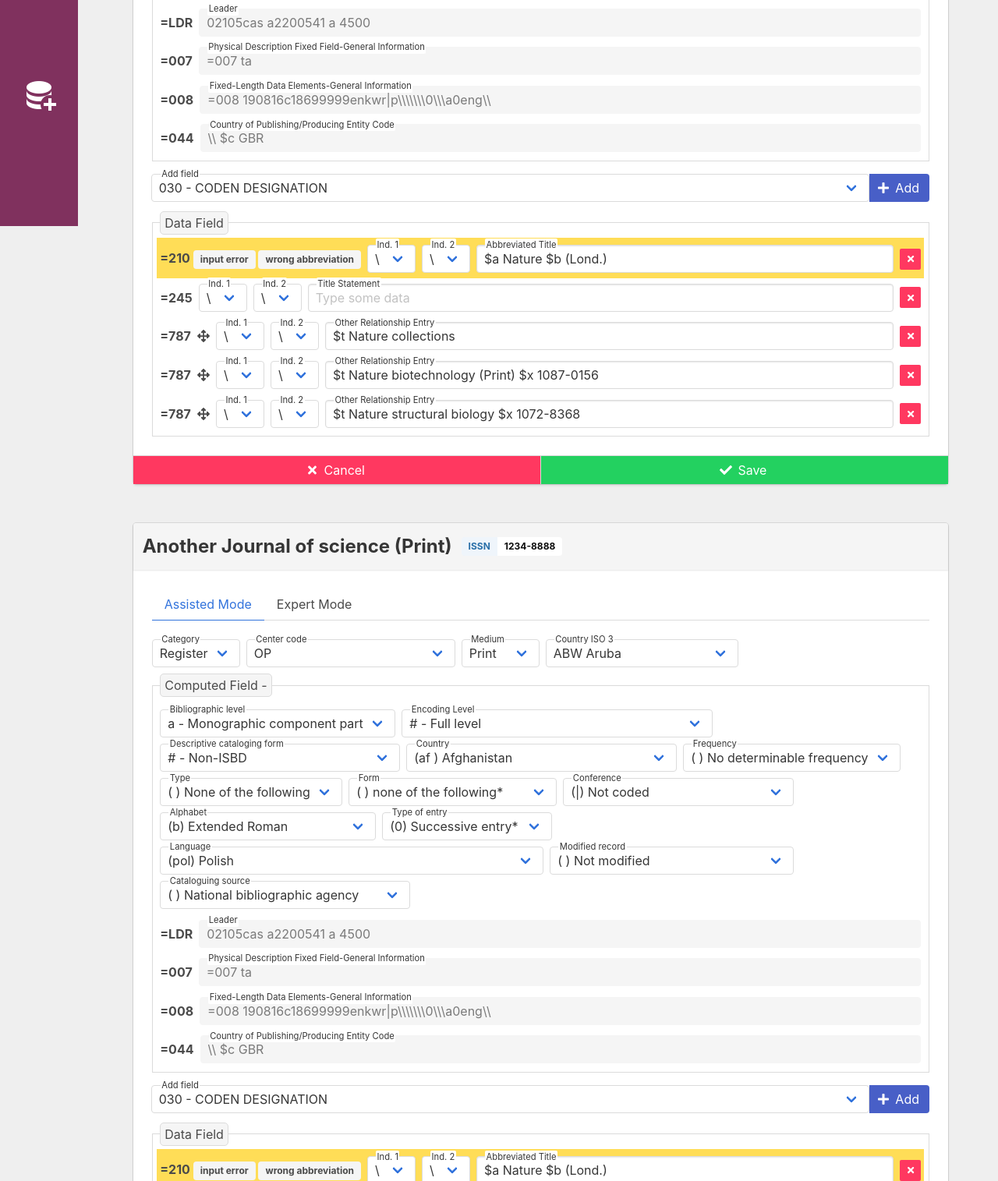
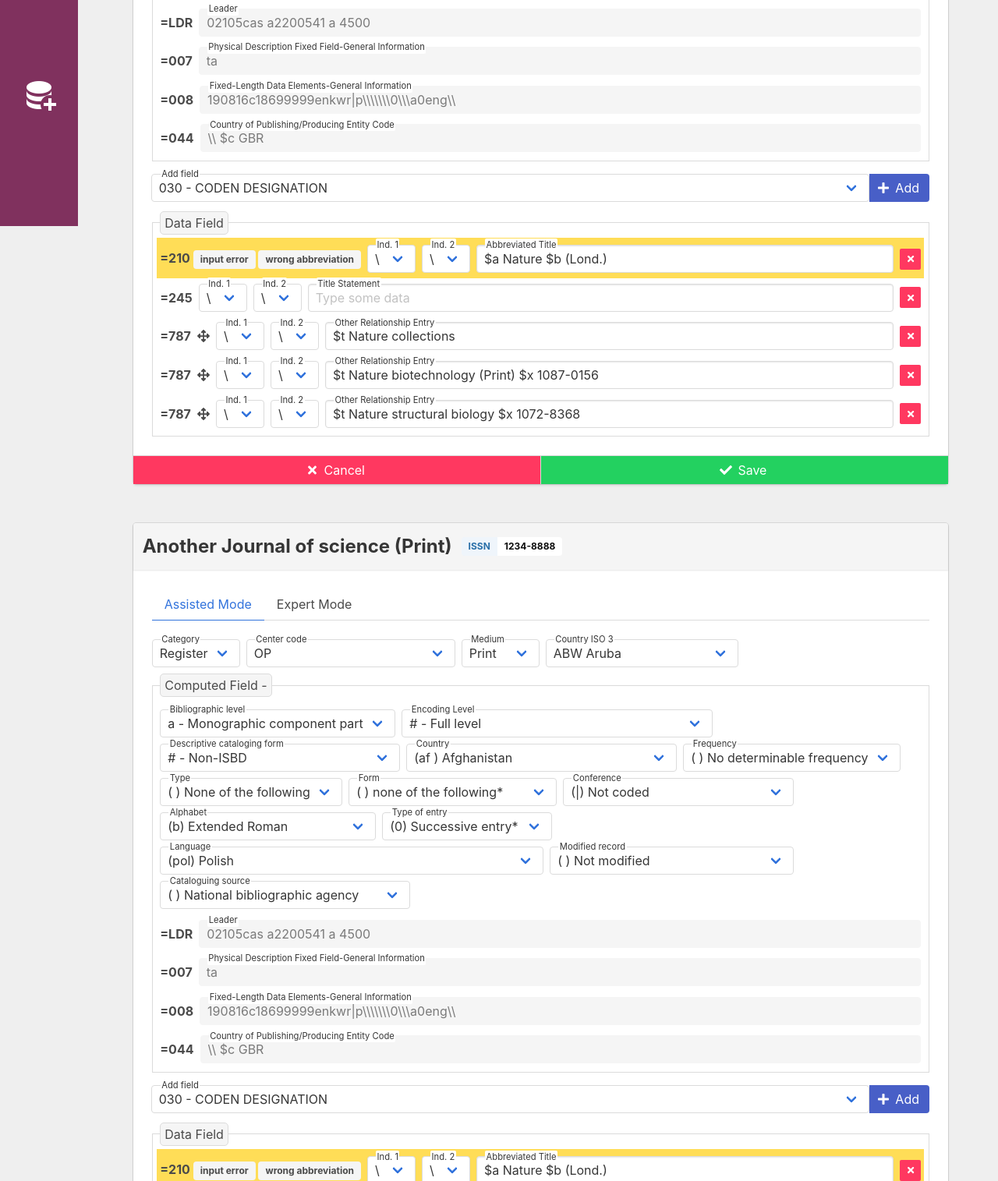
Before and after one commit to CIEPS/maquette-issn-plus, a plain HTML site: page record-modify-basic.html in a window 1280 px wide. Shown: the part 510-2025 px from the top of the page at 78% size. Drawn offline with nearby package versions, Linux system fonts and the light colour scheme; some icons are missing.

Commit message:
quick fix

```diff
--- a/record-modify-basic.html
+++ b/record-modify-basic.html
@@ -922,7 +922,7 @@
                     <div class="field is-floating-label field-preview">
                       <label class="label">Physical Description Fixed Field-General Information</label>
                       <p class="control">
-                        <input class="input" type="text" placeholder="Type some data" value="=007 ta" disabled>
+                        <input class="input" type="text" placeholder="Type some data" value="ta" disabled>
                       </p>
                     </div>
                   </div>
@@ -937,7 +937,7 @@
                       <label class="label">Fixed-Length Data Elements-General Information</label>
                       <p class="control">
                         <input class="input" type="text" placeholder="Type some data"
-                          value="=008 190816c18699999enkwr|p\\\\\\\0\\\a0eng\\" disabled>
+                          value="190816c18699999enkwr|p\\\\\\\0\\\a0eng\\" disabled>
                       </p>
                     </div>
                   </div>
@@ -2207,7 +2207,7 @@
                     <div class="field is-floating-label field-preview">
                       <label class="label">Physical Description Fixed Field-General Information</label>
                       <p class="control">
-                        <input class="input" type="text" placeholder="Type some data" value="=007 ta" disabled>
+                        <input class="input" type="text" placeholder="Type some data" value="ta" disabled>
                       </p>
                     </div>
                   </div>
@@ -2222,7 +2222,7 @@
                       <label class="label">Fixed-Length Data Elements-General Information</label>
                       <p class="control">
                         <input class="input" type="text" placeholder="Type some data"
-                          value="=008 190816c18699999enkwr|p\\\\\\\0\\\a0eng\\" disabled>
+                          value="190816c18699999enkwr|p\\\\\\\0\\\a0eng\\" disabled>
                       </p>
                     </div>
                   </div>
```
